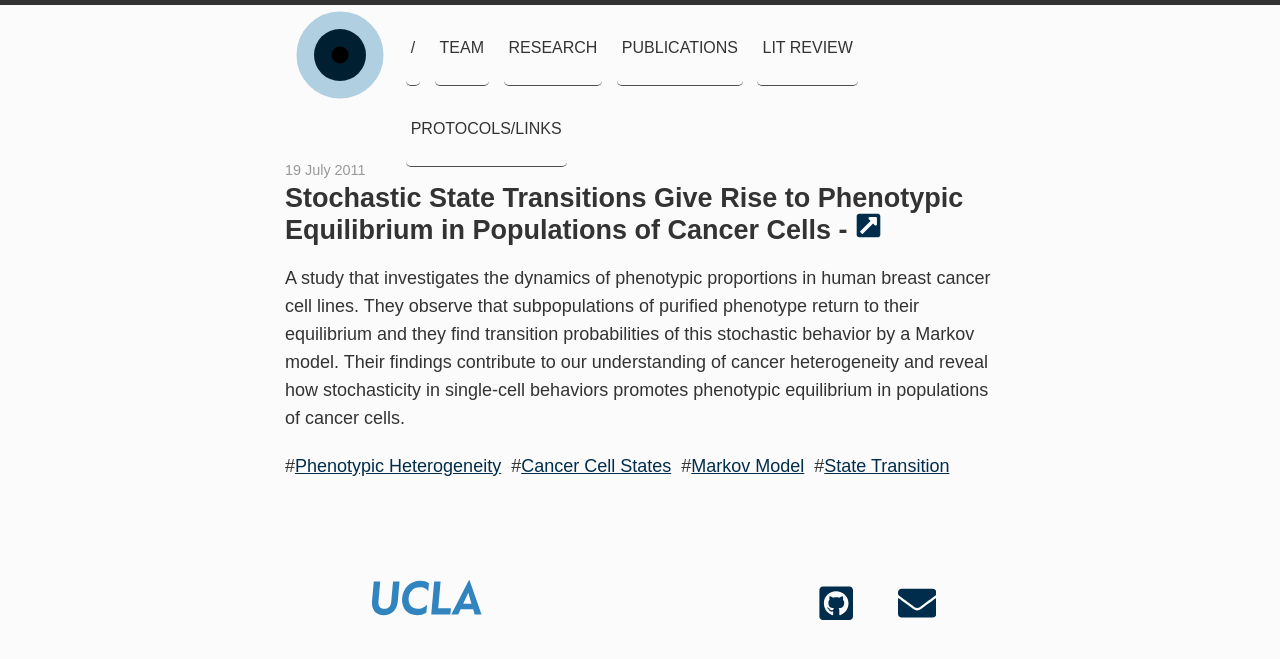
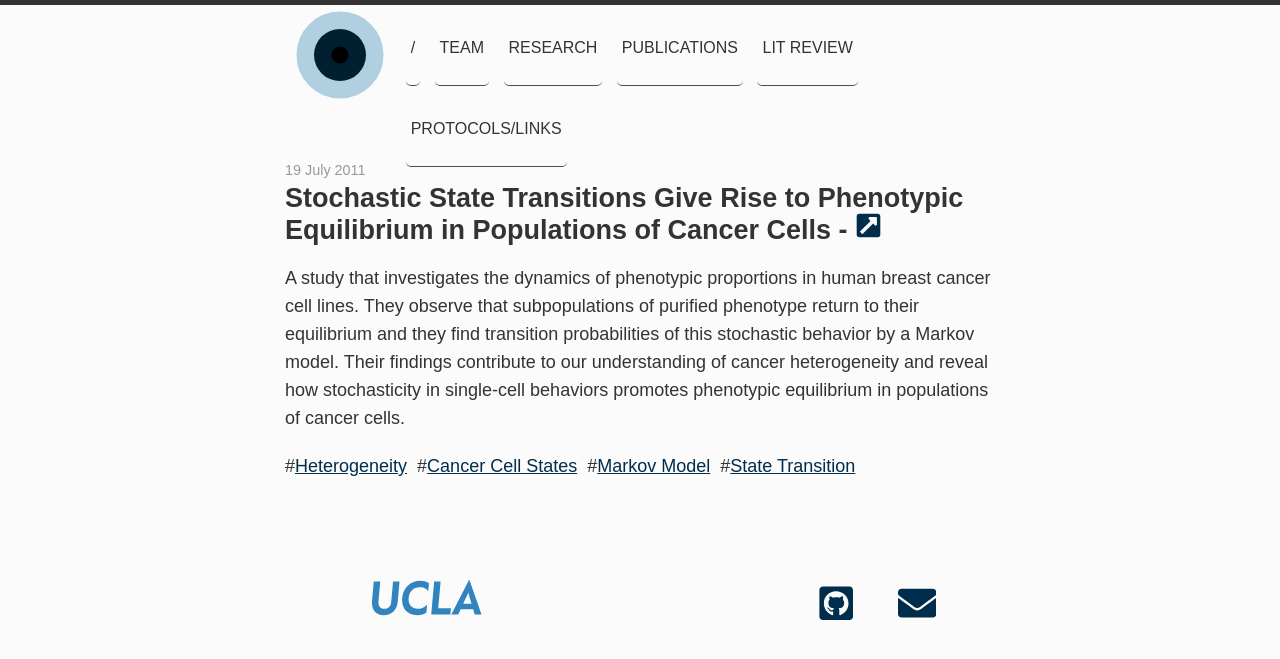
Before and after one commit to meyer-lab/asmlab.org, a Jekyll site: the page built from _posts/lit/2020-10-15-StochasticStateTransit-PhenotypicHeterogeneity.md, in a window 1280 px wide. Shown: the top 659 px of the page. Built offline with Jekyll 4.4.1, drawn with Linux system fonts in a browser that asks for light colours; some web fonts are replaced.

Commit message:
Update 2020-10-15-StochasticStateTransit-PhenotypicHeterogeneity.md

```diff
--- a/_posts/lit/2020-10-15-StochasticStateTransit-PhenotypicHeterogeneity.md
+++ b/_posts/lit/2020-10-15-StochasticStateTransit-PhenotypicHeterogeneity.md
@@ -5,7 +5,7 @@ date: 2011-07-19 00:00:01
 categories: literature
 external-url: https://doi.org/10.1016/j.cell.2011.07.026
 tags:
-- Phenotypic Heterogeneity
+- Heterogeneity
 - Cancer Cell States
 - Markov Model
 - State Transition
```
